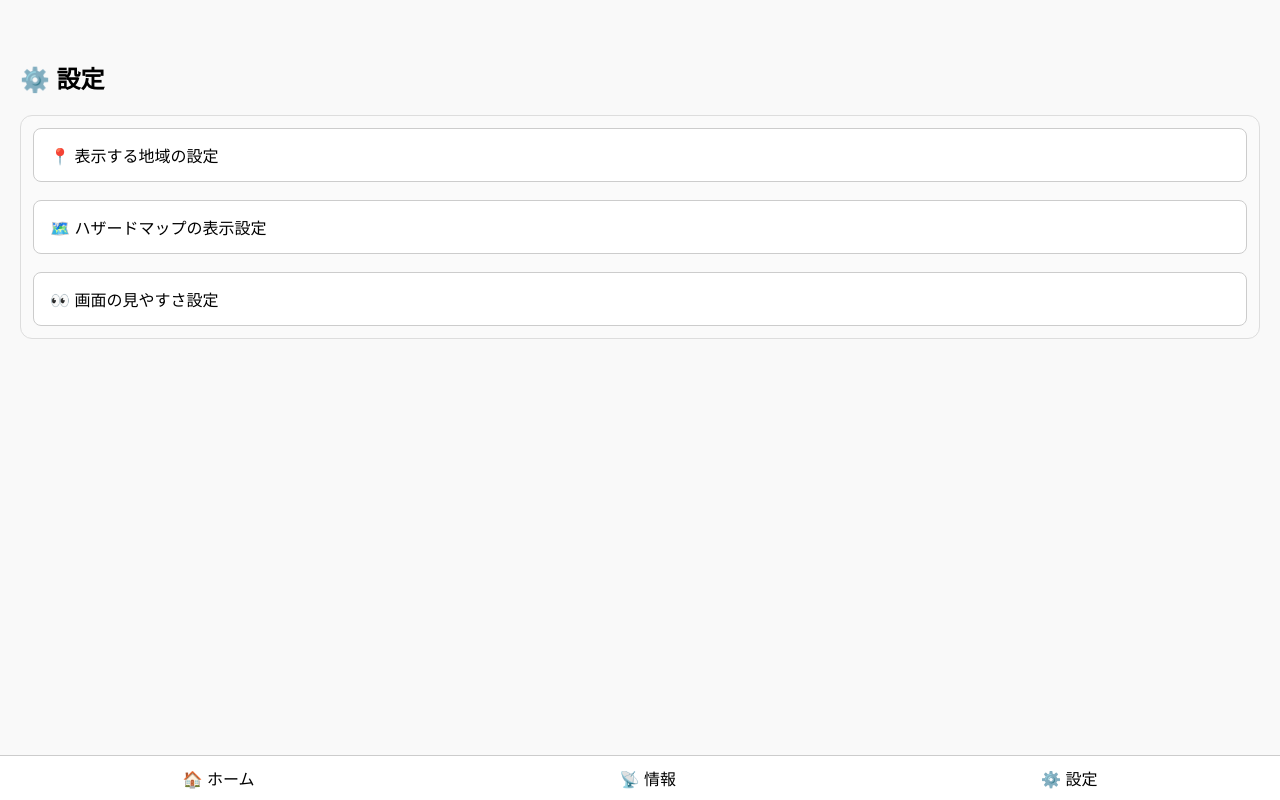
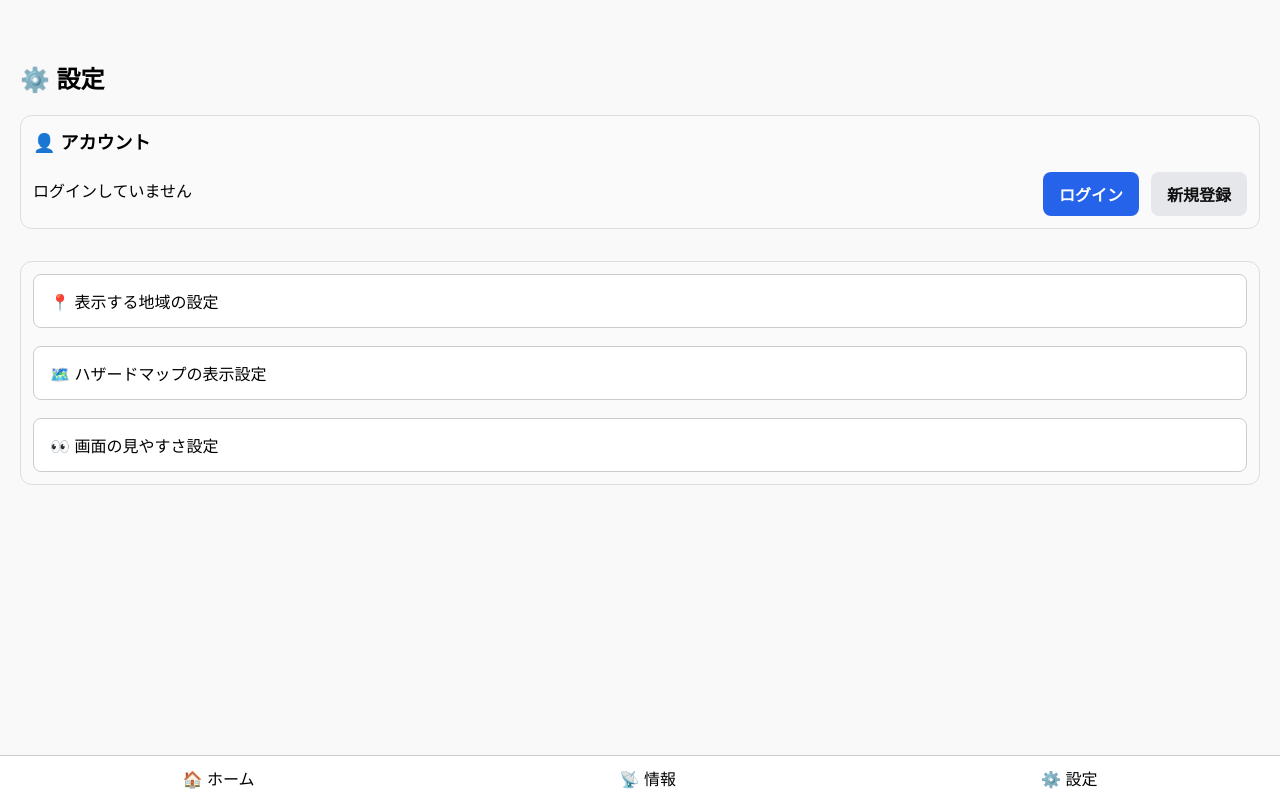
Before and after one commit to rikut0904/zerodelay, a Next.js app in the folder frontend/: page /setting in a window 1280 px wide. Built offline with nearby package versions, Linux system fonts and the light colour scheme.

Commit message:
ログイン画面の作成

```diff
--- a/frontend/src/app/setting/page.tsx
+++ b/frontend/src/app/setting/page.tsx
@@ -18,6 +18,8 @@ export default function SettingPage() {
     土砂危険エリア: false,
   });
   const [fontSize, setFontSize] = useState<string>("medium");
+  const [isLoggedIn, setIsLoggedIn] = useState(false);
+  const [userName, setUserName] = useState<string | null>(null);
 
   useEffect(() => {
     if (typeof window === "undefined") return;
@@ -25,6 +27,8 @@ export default function SettingPage() {
     const savedLayers = localStorage.getItem("mapLayers");
     const savedFontSize = localStorage.getItem("fontSize");
     const savedRegion = localStorage.getItem("regionSetting");
+    const token = localStorage.getItem("idToken"); // 仮の認証判定。実装に合わせてキーを変更してください。
+    const savedUser = localStorage.getItem("userName");
 
     if (savedLayers) {
       try {
@@ -63,6 +67,15 @@ export default function SettingPage() {
         localStorage.removeItem("regionSetting");
       }
     }
+
+    if (token) setIsLoggedIn(true);
+    if (savedUser) {
+      try {
+        setUserName(JSON.parse(savedUser));
+      } catch {
+        setUserName(savedUser);
+      }
+    }
   }, []);
 
   const autoSave = (key: string, value: any, extraEffect?: () => void) => {
@@ -73,6 +86,34 @@ export default function SettingPage() {
   return (
     <div style={styles.container}>
       <h1 style={styles.title}>⚙️ 設定</h1>
+
+      <section style={styles.section}>
+        <h2 style={styles.subtitle}>👤 アカウント</h2>
+        {isLoggedIn ? (
+          <div style={styles.accountBox}>
+            <p style={{ margin: 0, fontSize: "var(--app-font-size)" }}>
+              {userName ? `${userName} さん、こんにちは` : "こんにちは"}
+            </p>
+            <Link href="/setting/logout?redirect_url=/setting" style={styles.authButton}>
+              ログアウトへ
+            </Link>
+          </div>
+        ) : (
+          <div style={styles.accountBox}>
+            <p style={{ margin: "0 0 8px", fontSize: "var(--app-font-size)" }}>
+              ログインしていません
+            </p>
+            <div style={{ display: "flex", gap: 12 }}>
+              <Link href="/setting/login?redirect_url=/setting" style={styles.authButton}>
+                ログイン
+              </Link>
+              <Link href="/setting/signin?redirect_url=/setting" style={styles.authButtonSecondary}>
+                新規登録
+              </Link>
+            </div>
+          </div>
+        )}
+      </section>
 
       <section style={styles.section}>
         <button style={styles.itemButton} onClick={() => setOpenModal("region")}>
@@ -222,6 +263,13 @@ const styles: Record<string, React.CSSProperties> = {
   subtitle: {
     fontSize: 18,
   },
+  accountBox: {
+    display: "flex",
+    alignItems: "center",
+    justifyContent: "space-between",
+    gap: 12,
+    flexWrap: "wrap",
+  },
   form: {
     display: "flex",
     flexDirection: "column",
@@ -277,4 +325,24 @@ const styles: Record<string, React.CSSProperties> = {
     color: "black",
     fontSize: "var(--app-font-size)",
   },
+  authButton: {
+    display: "inline-block",
+    padding: "10px 16px",
+    borderRadius: 8,
+    background: "#2563eb",
+    color: "#fff",
+    textDecoration: "none",
+    fontWeight: 600,
+    fontSize: "var(--app-font-size)",
+  },
+  authButtonSecondary: {
+    display: "inline-block",
+    padding: "10px 16px",
+    borderRadius: 8,
+    background: "#e5e7eb",
+    color: "#111",
+    textDecoration: "none",
+    fontWeight: 600,
+    fontSize: "var(--app-font-size)",
+  },
 };
```
